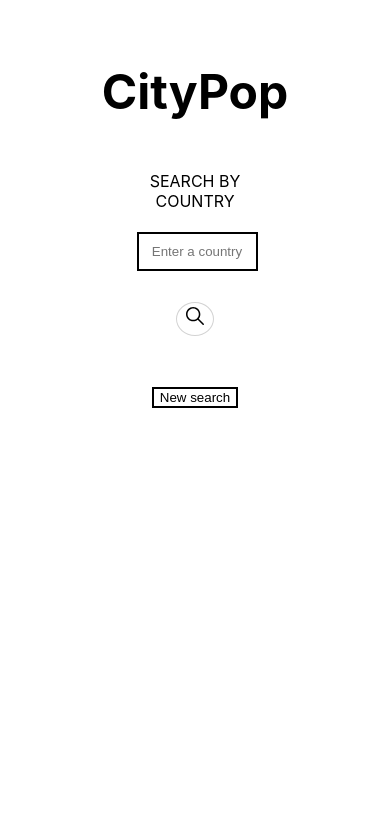
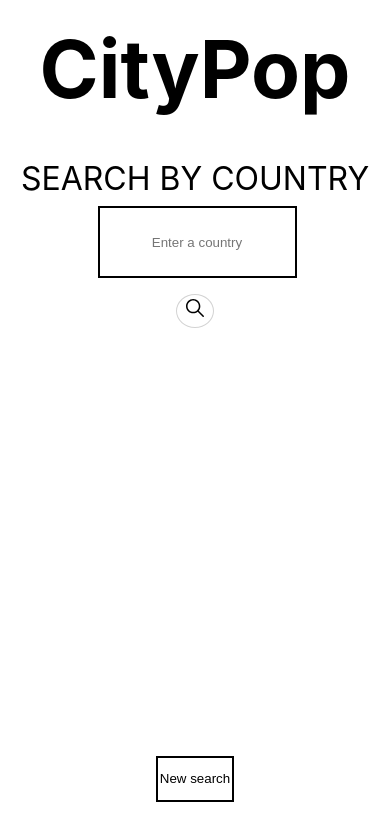
Before and after one commit to MarcusNolkrantz/citypop, a React (Create React App) app: page / in a window 390 px wide. Both pictures are taken after a click on the button "SEARCH BY COUNTRY". Shown: the top 840 px of the page. Built offline with nearby package versions, Linux system fonts and the light colour scheme.

Commit message:
Made application mobile friendly

```diff
--- a/public/index.html
+++ b/public/index.html
@@ -2,6 +2,7 @@
 <html lang="en">
   <head>
     <meta charset="utf-8" />
+ 	<meta name="viewport" content="width=device-width, initial-scale=1">
     <title>React App</title>
   </head>
   <body>
--- a/src/App.js
+++ b/src/App.js
@@ -62,7 +62,7 @@ class App extends Component {
 				{page === "select" && <Select buttonHandler = {this.buttonHandler} />}
 				{page === "search" && <Search submitHandler = {this.submitHandler} searchBy = {searchBy} />}
 				{page === "show"   && <Show searchTerm = {searchTerm} searchBy = {searchBy} />}
-				{page !== "select"  && <button onClick = {this.reset}>New search</button>}
+				{page !== "select"  && <button className="resetButton" onClick = {this.reset}>New search</button>}
 			</div>
 		)
 	}
--- a/src/components/city.js
+++ b/src/components/city.js
@@ -9,7 +9,7 @@ function City(props){
 		<h2>{props.name}</h2>
 
 			<div className="cityInfo">
-				<p>Population <span className="numbers">{props.population}</span></p>
+				<button>Population <span className="numbers">{props.population}</span></button>
 			</div>
 
 		</div>
--- a/src/components/search.js
+++ b/src/components/search.js
@@ -72,10 +72,10 @@ class Select extends Component{
 		//Return different components depending on the constants above.
 		return(
 			<div>
+				<h4>Search By {searchBy}</h4>
 				<form className="searchForm" onSubmit = {this.handleSubmit}>
-			 	  	<h4>Search By {searchBy}</h4>
 		       	<input type="text" name="search" placeholder={"Enter a " + searchBy} onChange = {this.handleChange}/>
-		       	<p>{errorMessage}</p>
+		       	<p className="error">{errorMessage}</p>
 		   			<button type="submit"><IoIosSearch/></button>
 		    </form>
 
--- a/src/index.css
+++ b/src/index.css
@@ -1,26 +1,33 @@
+
+
 body {
   margin: 0;
   font-family: -apple-system, BlinkMacSystemFont, "Segoe UI", "Roboto", "Oxygen",
     "Ubuntu", "Cantarell", "Fira Sans", "Droid Sans", "Helvetica Neue",
     sans-serif;
   text-align: center;
-  padding-top: 30px;
+  font-size: 1em;
 }
 
 
 h1{
-	font-size: 3em;
+	margin: 5% auto;
+	font-size: 5em;
 }
 
 h2{
+	font-size: 2em;
 	font-weight: bold;
-	margin-bottom: 30px;
 	text-transform: uppercase;
+	margin: 0 auto 5% auto;
+	text-align: center;
 }
 
 h4{
+	font-size: 2em;
 	font-weight: normal;
 	text-transform: uppercase;
+	margin-bottom: 2%;
 }
 
 button{
@@ -32,14 +39,13 @@ button{
 
 
 .selectButtons{
-	width: 50%;
-	margin: 70px auto;
+	width: 70%;
+	margin: 0 auto;
 }
 
 .selectButtons button{
 	display: inline-block;
-	width: 47%;
-	min-width: 180px;
+	width: 40%;
 	margin: 1% 1%;
 	padding: 45px 0;
 	text-transform: uppercase;
@@ -48,32 +54,30 @@ button{
 
 
 .searchForm{
-	width: 30%;
-	margin: 50px auto;
+	width: 50%;
+	margin: 0 auto;
 	text-align: center;
 }
 
 .searchForm input[type="text"]{
 	display: block;
 	width: 100%;
-	margin-top: 20px;
-	padding: 10px 0;
+	padding: 2em 0;
 	background: none;
 	border: 2px solid black;
 	text-align: center;
 }
 
 .searchForm button{
-	font-size: 1.5em;
 	background: none;
 	border: 1px solid lightgrey;
 	border-radius: 50%;
-	margin-top: 15px;
+	font-size: 1.5em;
 }
 
 .cityList{
-	width: 40%;
-	margin: 50px auto;
+	width: 50%;
+	margin: 0% auto;
 	text-align: center;
 }
 
@@ -89,11 +93,21 @@ button{
 
 
 .cityInfo{
-	border: 2px solid black;
 	text-transform: uppercase;
 }
 
 .cityInfo .numbers{
-	font-size: 3em;
 	display: block;
 }
+
+.resetButton{
+	position: absolute;
+	bottom: 5%;
+	left: 40%;
+	width: 20%;
+	padding: 1em 0;
+}
+
+.error{
+	color: red;
+}
```
